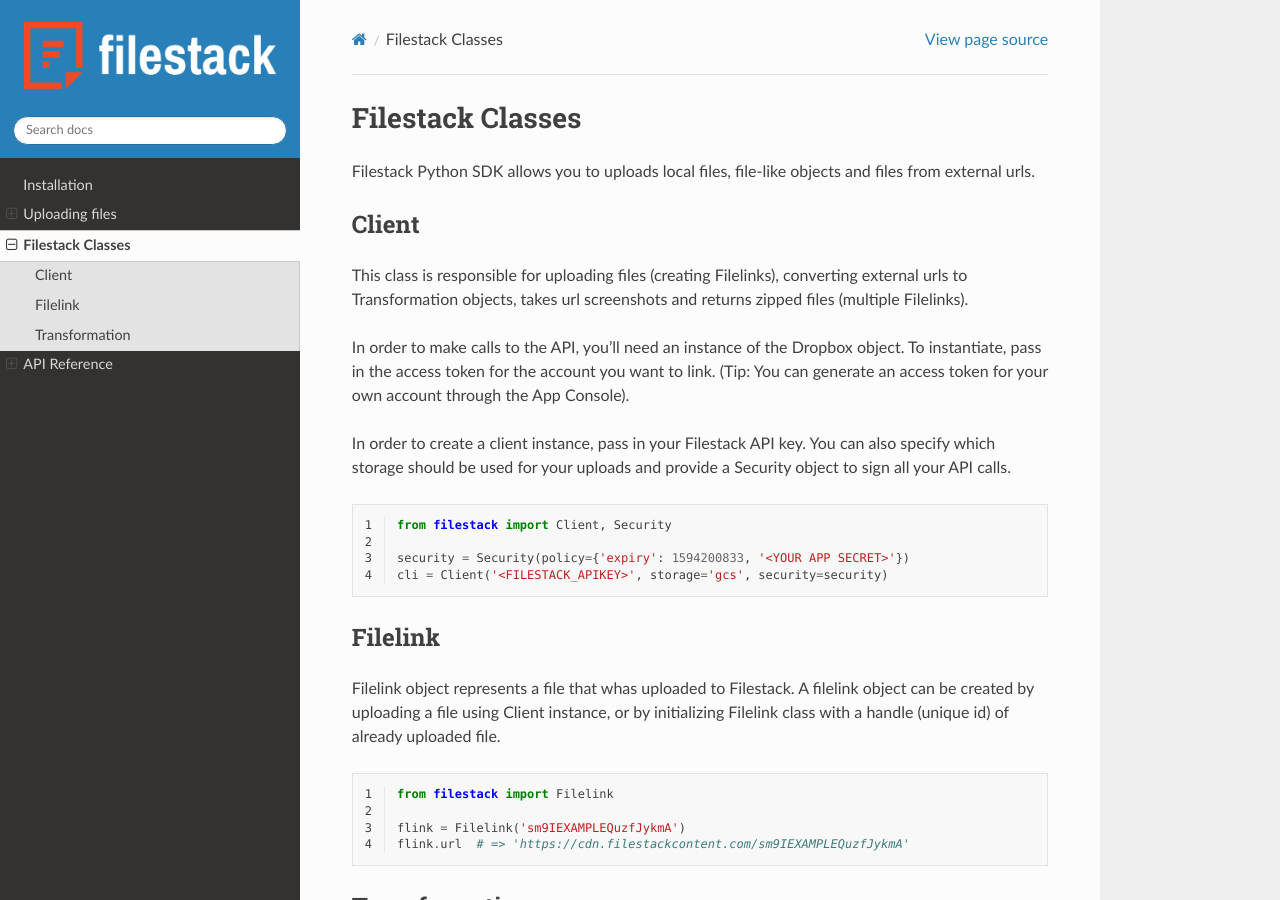
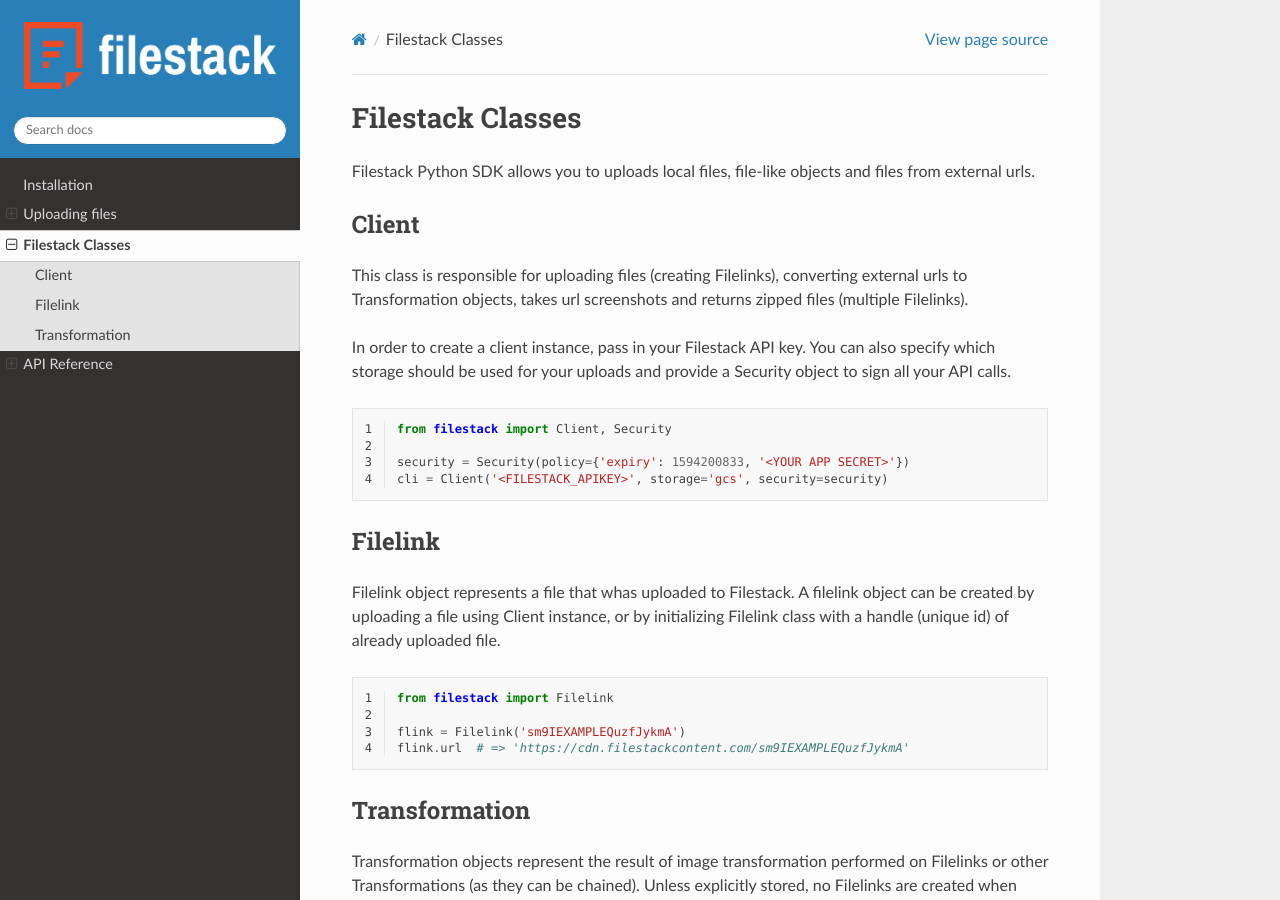
Before and after one commit to filestack/filestack-python, a Sphinx documentation site: the page built from docs/source/classes.rst, in a window 1280 px wide and 900 px high. Built offline with Sphinx 7.4.7 and the Read the Docs theme 2.0.0, drawn with Linux system fonts in a browser that asks for light colours.

Commit message:
read the docs requirements

```diff
--- /dev/null
+++ b/docs/requirements.txt
@@ -0,0 +1,2 @@
+Sphinx==2.1.2
+sphinx-rtd-theme==0.4.3
--- a/docs/source/classes.rst
+++ b/docs/source/classes.rst
@@ -7,8 +7,6 @@
 Client
 ------
 This class is responsible for uploading files (creating Filelinks), converting external urls to Transformation objects, takes url screenshots and returns zipped files (multiple Filelinks).
-
-In order to make calls to the API, you'll need an instance of the Dropbox object. To instantiate, pass in the access token for the account you want to link. (Tip: You can generate an access token for your own account through the App Console).
 
 In order to create a client instance, pass in your Filestack API key. You can also specify which storage should be used for your uploads and provide a Security object to sign all your API calls.
 
```
